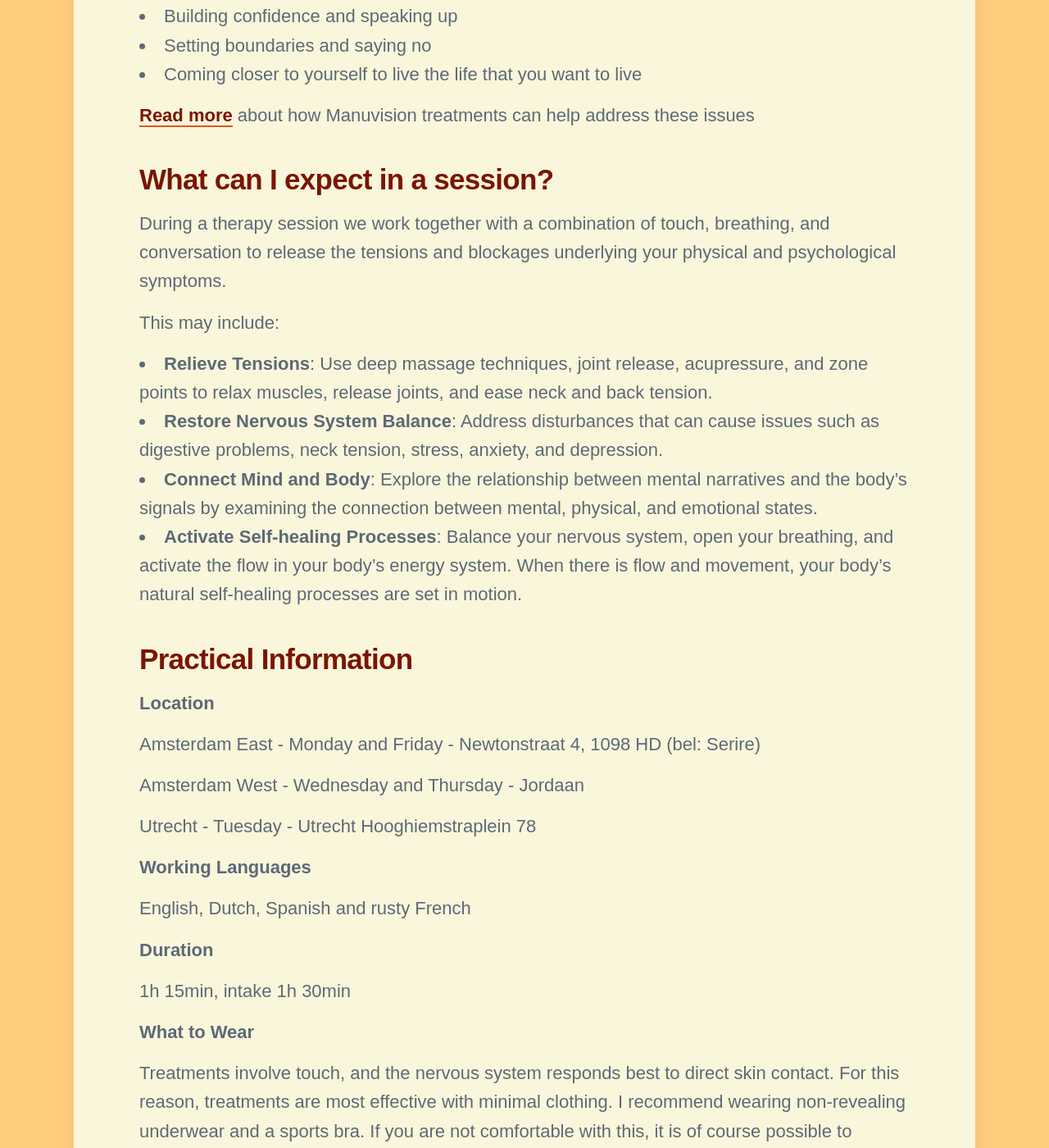
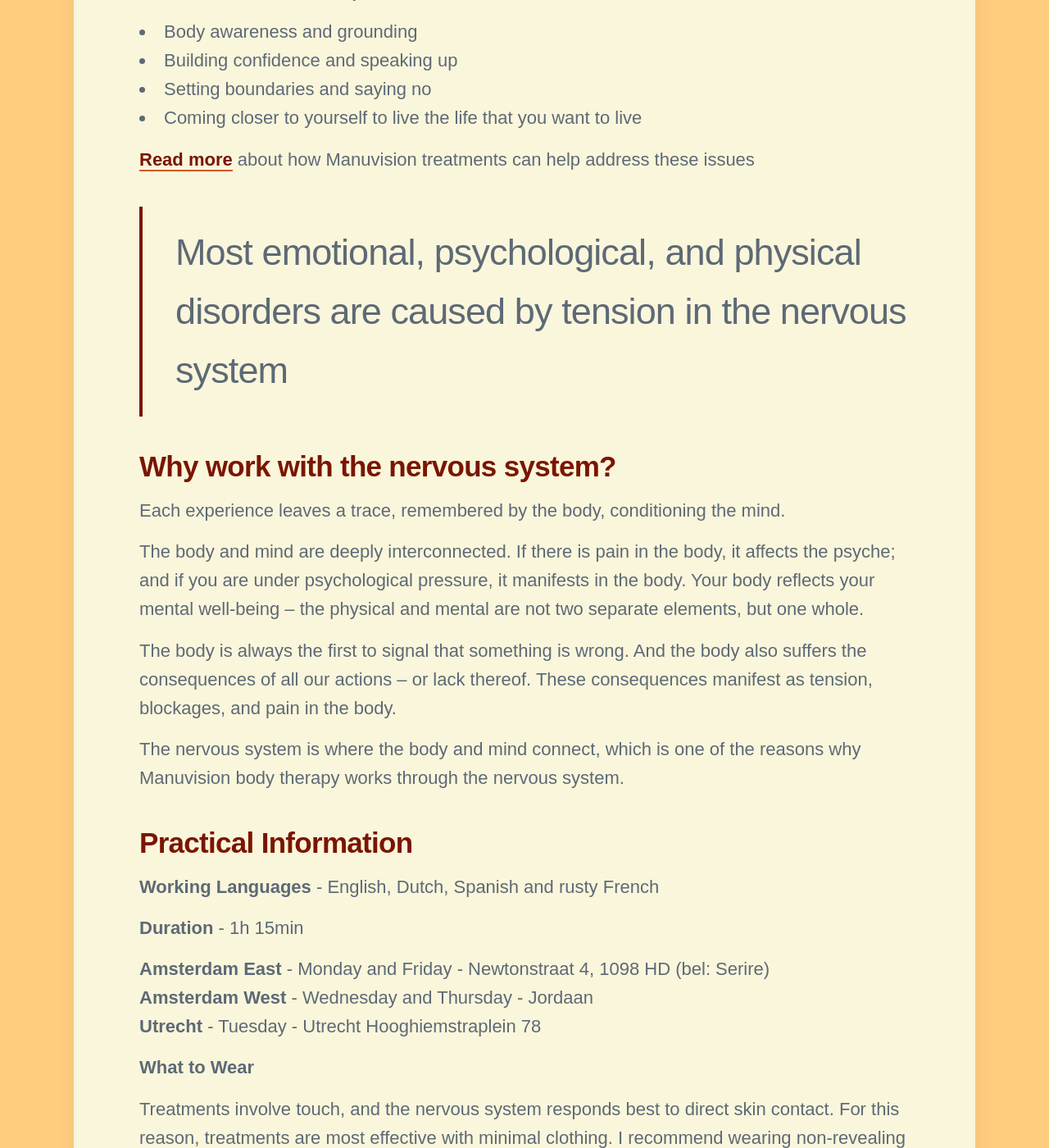
Before and after one commit to threekeytherapy/threekeytherapy.com, a Jekyll site: the page built from _projects/bodytherapy.md, in a window 1280 px wide and 1400 px high, scrolled down 2486 px. Shown: the whole window at 82% size. Built offline with Jekyll 4.4.1, drawn with Linux system fonts in a browser that asks for light colours; nearby versions of some CDN libraries; some web fonts are replaced; some of the changed text lies outside the part shown.

Commit message:
reorders page, adds locations to homepage

```diff
--- a/_projects/bodytherapy.md
+++ b/_projects/bodytherapy.md
@@ -61,34 +58,31 @@
 
 [Read more](https://manuvision-dk.translate.goog/hvad-kan-kropsterapi-hjaelpe-med/?_x_tr_sl=da&_x_tr_tl=en&_x_tr_hl=en-US&_x_tr_pto=wapp) about how Manuvision treatments can help address these issues
 
-## What can I expect in a session?
+> Most emotional, psychological, and physical disorders are caused by tension in the nervous system
 
-During a therapy session we work together with a combination of touch, breathing, and conversation to release the tensions and blockages underlying your physical and psychological symptoms.
+## Why work with the nervous system?
 
-This may include:
+Each experience leaves a trace, remembered by the body, conditioning the mind.
 
-- **Relieve Tensions**: Use deep massage techniques, joint release, acupressure, and zone points to relax muscles, release joints, and ease neck and back tension.
-- **Restore Nervous System Balance**:  Address disturbances that can cause issues such as digestive problems, neck tension, stress, anxiety, and depression.
-- **Connect Mind and Body**: Explore the relationship between mental narratives and the body’s signals by examining the connection between mental, physical, and emotional states.
-- **Activate Self-healing Processes**: Balance your nervous system, open your breathing, and activate the flow in your body’s energy system. When there is flow and movement, your body’s natural self-healing processes are set in motion.
+The body and mind are deeply interconnected.
+If there is pain in the body, it affects the psyche; and if you are under psychological pressure, it manifests in the body.
+Your body reflects your mental well-being – the physical and mental are not two separate elements, but one whole.
+
+The body is always the first to signal that something is wrong.
+And the body also suffers the consequences of all our actions – or lack thereof.
+These consequences manifest as tension, blockages, and pain in the body.
+
+The nervous system is where the body and mind connect, which is one of the reasons why Manuvision body therapy works through the nervous system.
 
 ## Practical Information
 
-**Location**
+**Working Languages** - English, Dutch, Spanish and rusty French
 
-Amsterdam East - Monday and Friday - Newtonstraat 4, 1098 HD (bel: Serire)
+**Duration** - 1h 15min
 
-Amsterdam West - Wednesday and Thursday - Jordaan
-
-Utrecht - Tuesday - Utrecht Hooghiemstraplein 78
-
-**Working Languages**
-
-English, Dutch, Spanish and rusty French
-
-**Duration**
-
-1h 15min, intake 1h 30min
+**Amsterdam East** - Monday and Friday - Newtonstraat 4, 1098 HD (bel: Serire)
+**Amsterdam West** - Wednesday and Thursday - Jordaan
+**Utrecht** - Tuesday - Utrecht Hooghiemstraplein 78
 
 **What to Wear**
 
```
Also changed, not shown: other parts of _projects/bodytherapy.md (+11 -14 lines).
